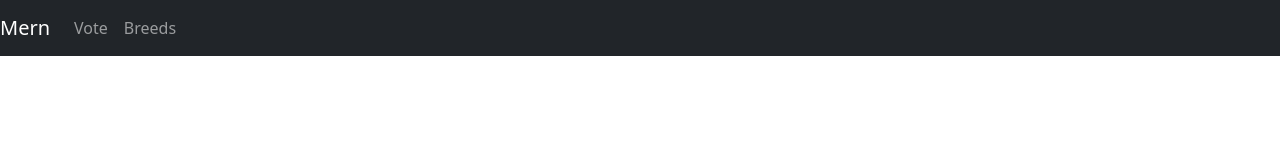
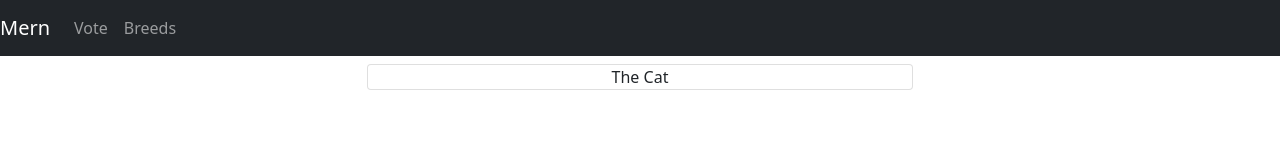
Before and after one commit to kipkemoimayor/pawame-cat-tinder, a React (Create React App) app: page /vote in a window 1280 px wide. Shown: the top 160 px of the page. Built offline with nearby package versions, Linux system fonts and the light colour scheme.

Commit message:
added voting component

```diff
--- a/src/components/CatsHome.js
+++ b/src/components/CatsHome.js
@@ -17,7 +17,7 @@ export class CatsHome extends React.Component {
 
     async getBreeds() {
         let breeds = await ListBreeds(this.props).catch(e => {
-            console.log('error',e)
+            console.log('error', e)
         });
         console.log(breeds);
     }
--- a/src/components/Navbar.js
+++ b/src/components/Navbar.js
@@ -2,6 +2,7 @@ import React from "react";
 import { BrowserRouter as Router, Link, Route } from "react-router-dom";
 import { Switch } from "react-router-dom/cjs/react-router-dom.min";
 import { CatsHome } from "./CatsHome";
+import { Vote } from "./Vote";
 
 export class Navbar extends React.Component {
     render() {
@@ -45,9 +46,9 @@ export class Navbar extends React.Component {
                 </nav>
 
                 <Switch>
-                    {/* <Route exact path='/'>
-
-                        </Route> */}
+                    <Route exact path='/vote'>
+                        <Vote />
+                    </Route>
 
                     <Route path='/breeds'>
                         <CatsHome />
--- /dev/null
+++ b/src/components/Vote.js
@@ -0,0 +1,34 @@
+import React from "react";
+
+//css import
+import '../styles/vote.css';
+
+
+export class Vote extends React.Component {
+    constructor(props) {
+        super(props);
+        this.state = {
+
+        };
+    }
+
+
+    render() {
+        return (
+            <div className='container custom-container'>
+
+                <div className='row'>
+                    <div className='col-md-3'></div>
+                    <div className='col-md-6'>
+                        {/* Voting layout here*/}
+                        <div className='card'>
+                            <header>The Cat</header>
+                        </div>
+                    </div>
+                    <div className='col-md-3'></div>
+                </div>
+
+            </div>
+        );
+    }
+}
--- /dev/null
+++ b/src/styles/vote.css
@@ -0,0 +1,3 @@
+.custom-container {
+    margin-top: 0.5em;
+}
```
